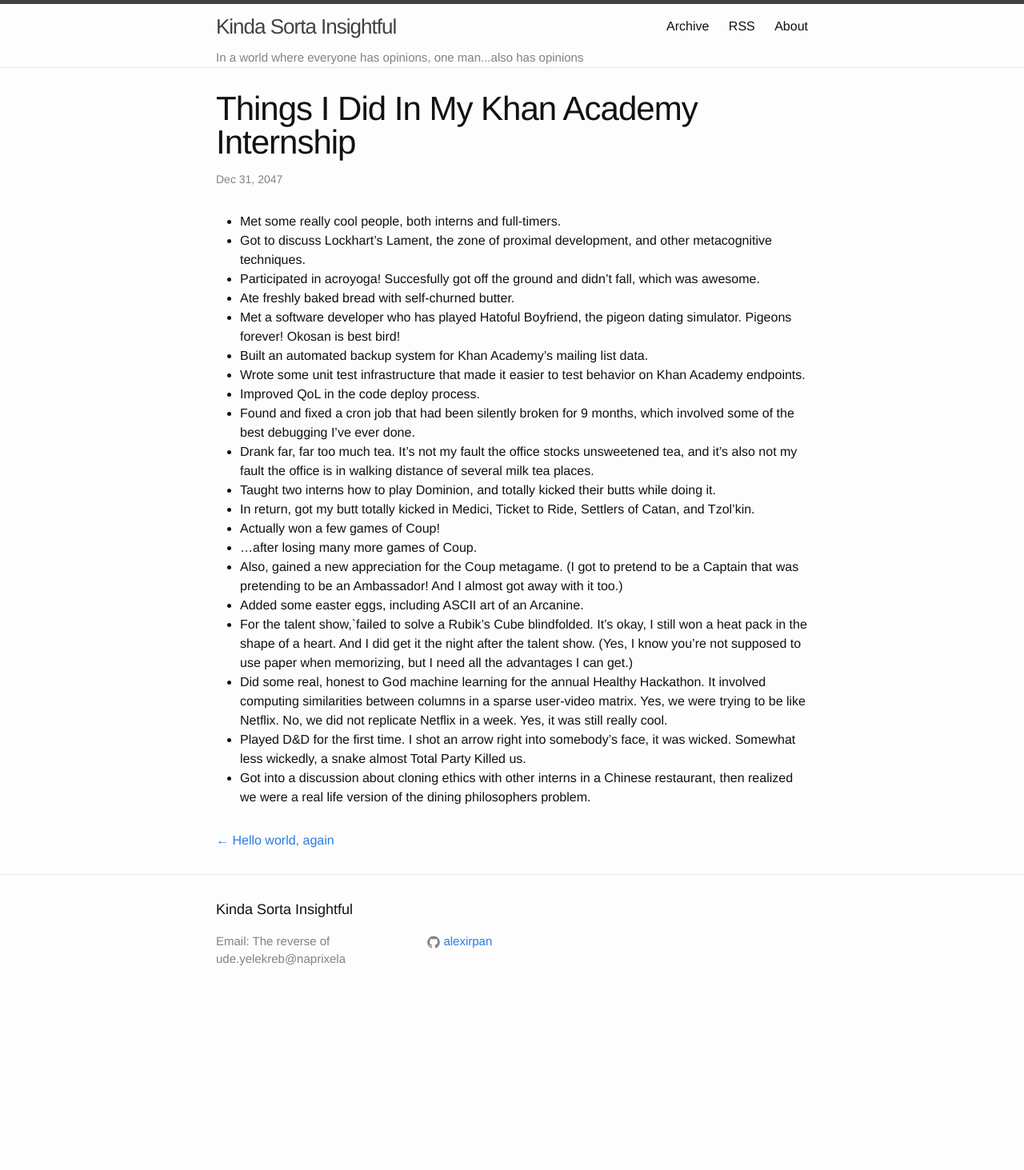
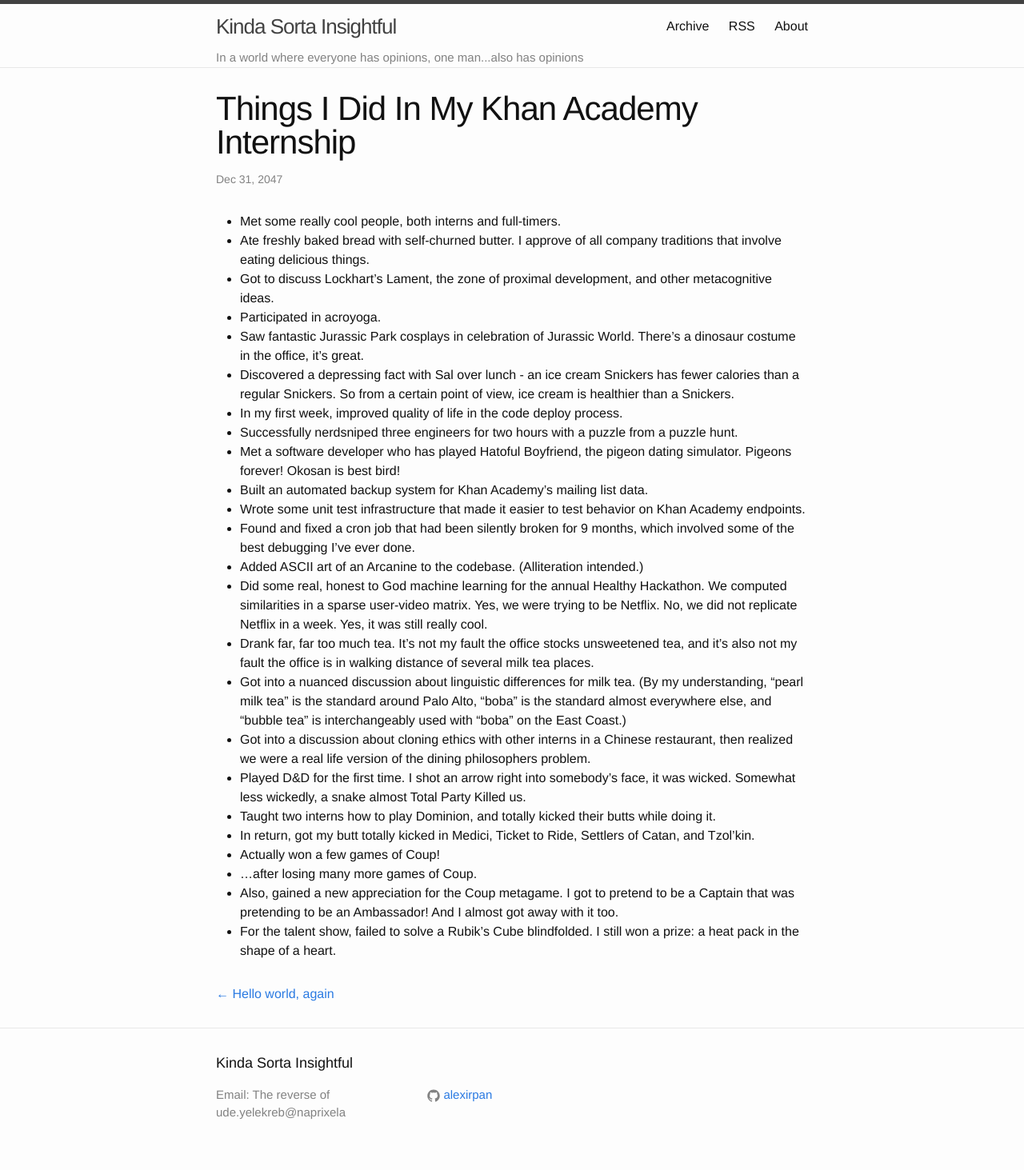
Before and after one commit to alexirpan/alexirpan.github.io, a Jekyll site: the page built from _posts/2048-01-01-things-i-did-in-my-khan-academy-internship.markdown, in a window 1280 px wide. Shown: the whole page at 80% size. Built offline with Jekyll 4.4.1, drawn with Linux system fonts in a browser that asks for light colours; before the commit the page ends 1271 px from its top, so only the background shows below that.

Commit message:
Rearrangement and expansion

```diff
--- a/_posts/2048-01-01-things-i-did-in-my-khan-academy-internship.markdown
+++ b/_posts/2048-01-01-things-i-did-in-my-khan-academy-internship.markdown
@@ -5,40 +5,49 @@
 ---
 
 - Met some really cool people, both interns and full-timers.
+- Ate freshly baked bread with self-churned butter. I approve of all
+company traditions that involve eating delicious things.
 - Got to discuss Lockhart's Lament, the zone of proximal development, and
-other metacognitive techniques.
-- Participated in acroyoga! Succesfully got off the ground and didn't fall,
-which was awesome.
-- Ate freshly baked bread with self-churned butter.
+other metacognitive ideas.
+- Participated in acroyoga.
+- Saw fantastic Jurassic Park cosplays in celebration of Jurassic World.
+There's a dinosaur costume in the office, it's great.
+- Discovered a depressing fact with Sal over lunch -  an ice cream Snickers has
+fewer calories than a regular Snickers. So from a certain
+point of view, ice cream is healthier than a Snickers.
+- In my first week, improved quality of life in the code deploy process.
+- Successfully nerdsniped three engineers for two hours with a puzzle from
+a puzzle hunt.
 - Met a software developer who has played Hatoful Boyfriend, the pigeon
 dating simulator. Pigeons forever! Okosan is best bird!
 - Built an automated backup system for Khan Academy's mailing list data.
 - Wrote some unit test infrastructure that made it easier to test behavior
 on Khan Academy endpoints.
-- Improved QoL in the code deploy process.
 - Found and fixed a cron job that had been silently broken for 9 months, which
 involved some of the best debugging I've ever done.
+- Added ASCII art of an Arcanine to the codebase. (Alliteration intended.)
+- Did some real, honest to God machine learning for the annual Healthy Hackathon.
+We computed similarities in a sparse user-video matrix.
+Yes, we were trying to be Netflix. No, we did not replicate Netflix in a week.
+Yes, it was still really cool.
 - Drank far, far too much tea. It's not my fault the office stocks unsweetened tea,
 and it's also not my fault the office is in walking distance of several milk tea
 places.
+- Got into a nuanced discussion about linguistic differences for milk tea. (By my
+understanding, "pearl milk tea" is the standard
+around Palo Alto, "boba" is the standard almost everywhere else, and "bubble tea"
+is interchangeably used with "boba" on the East Coast.)
+- Got into a discussion about cloning ethics with other interns in a Chinese restaurant,
+then realized we were a real life version of the dining philosophers problem.
+- Played D&D for the first time. I shot an arrow right into somebody's face, it was
+wicked. Somewhat less wickedly, a snake almost Total Party Killed us.
 - Taught two interns how to play Dominion, and totally kicked their butts
 while doing it.
 - In return, got my butt totally kicked in Medici, Ticket to Ride, Settlers of
 Catan, and Tzol'kin.
 - Actually won a few games of Coup!
 - ...after losing many more games of Coup.
-- Also, gained a new appreciation for the Coup metagame. (I got to pretend to be
-a Captain that was pretending to be an Ambassador! And I almost got away with it too.)
-- Added some easter eggs, including ASCII art of an Arcanine.
-- For the talent show,`failed to solve a Rubik's Cube blindfolded. It's okay, I still won a heat pack
-in the shape of a heart. And I did get it the night after the talent show.
-(Yes, I know you're not supposed to use paper when memorizing, but I need all the
-advantages I can get.)
-- Did some real, honest to God machine learning for the annual Healthy Hackathon.
-It involved computing similarities between columns in a sparse user-video matrix.
-Yes, we were trying to be like Netflix. No, we did not replicate Netflix in a week.
-Yes, it was still really cool.
-- Played D&D for the first time. I shot an arrow right into somebody's face, it was
-wicked. Somewhat less wickedly, a snake almost Total Party Killed us.
-- Got into a discussion about cloning ethics with other interns in a Chinese restaurant,
-then realized we were a real life version of the dining philosophers problem.
+- Also, gained a new appreciation for the Coup metagame. I got to pretend to be
+a Captain that was pretending to be an Ambassador! And I almost got away with it too.
+- For the talent show, failed to solve a Rubik's Cube blindfolded. I still won a
+prize: a heat pack in the shape of a heart.
```
